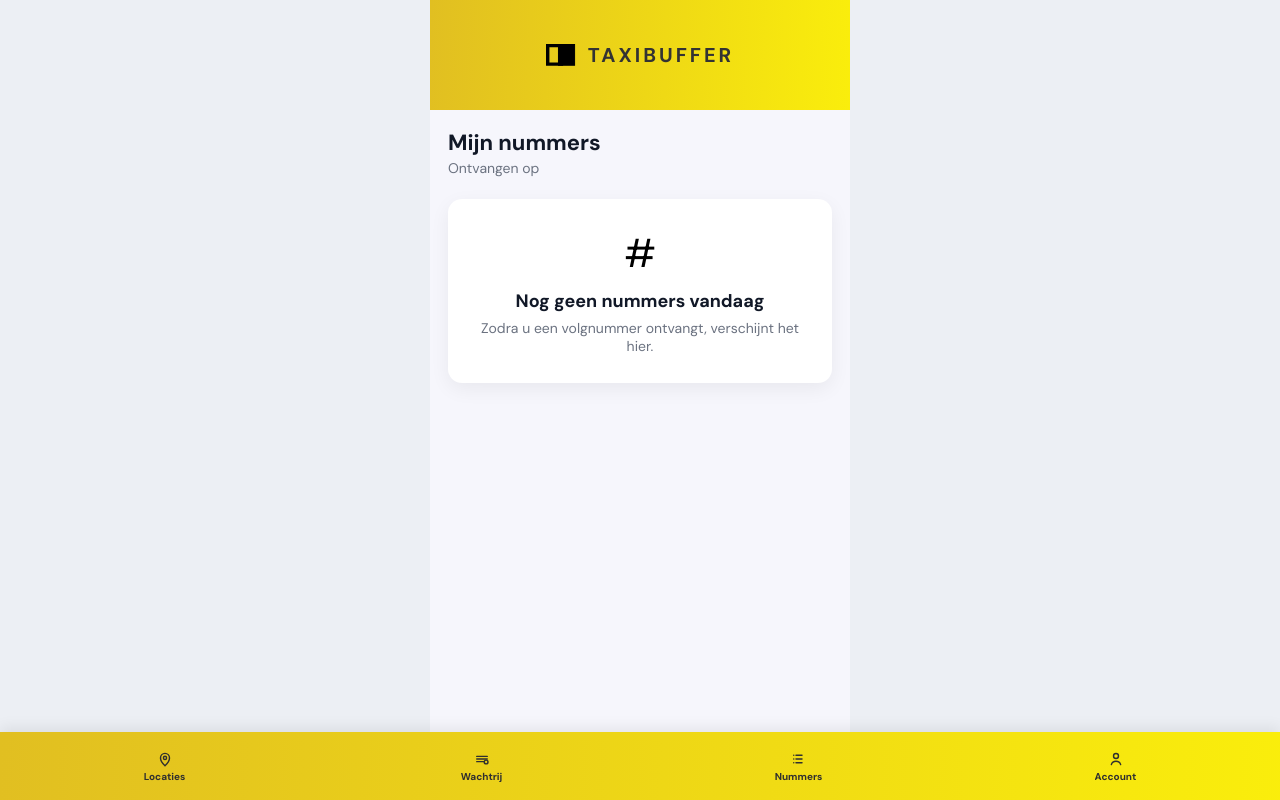
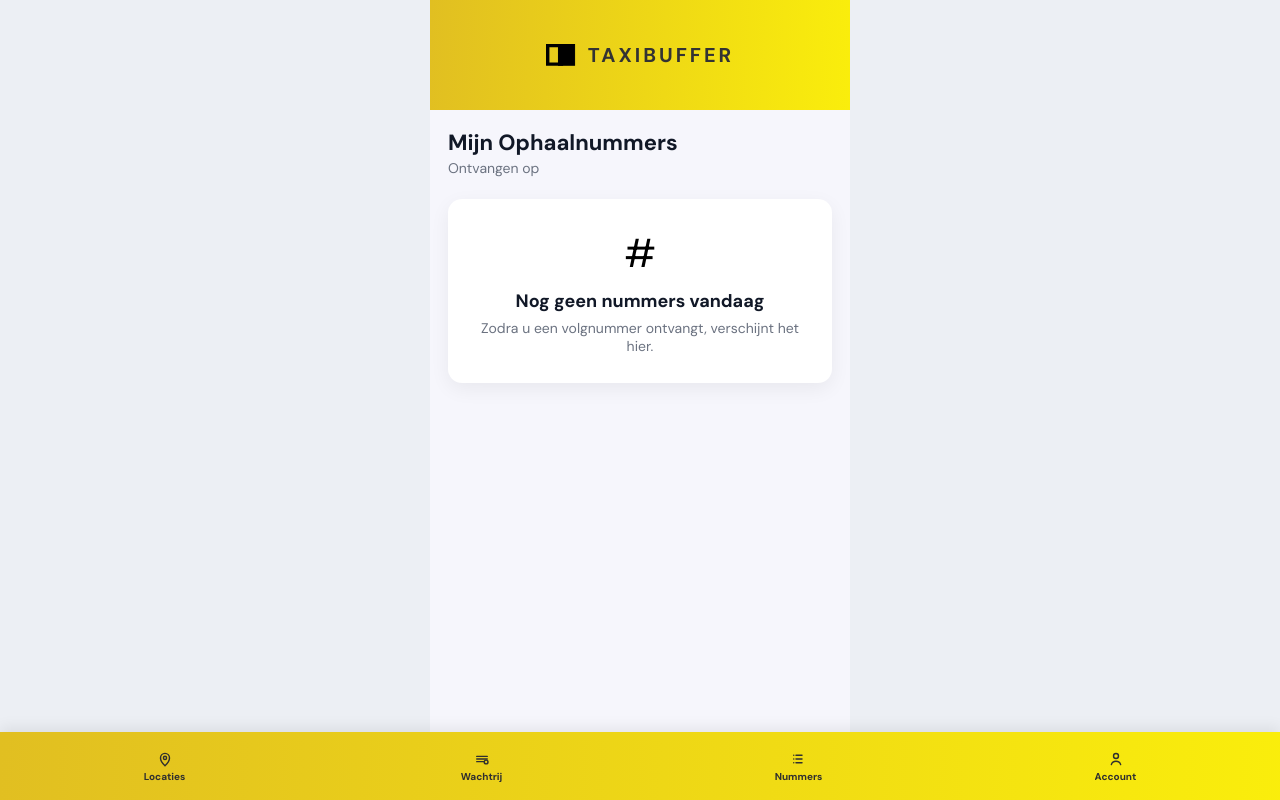
Before and after one commit to SineNomine998/taxibuffer, a Django app: template queueing/templates/queueing/sequence_history.html in a window 1280 px wide. Run offline with Django 5.2, Linux system fonts and the light colour scheme; the template is opened without the code that fills it, so the values that code supplies are empty; some libraries are stand-ins or nearby versions.

Commit message:
Change the title of the Nummers page to Ophaalnummers inside the page

```diff
--- a/queueing/templates/queueing/sequence_history.html
+++ b/queueing/templates/queueing/sequence_history.html
@@ -218,7 +218,7 @@
 
     <main class="content">
       <section>
-        <div class="page-title">Mijn nummers</div>
+        <div class="page-title">Mijn Ophaalnummers</div>
         <div class="page-subtitle">Ontvangen op {{ today_date }}</div>
       </section>
 
--- a/taxibuffer/settings.py
+++ b/taxibuffer/settings.py
@@ -27,7 +27,7 @@ STATIC_ROOT = BASE_DIR / 'staticfiles'
 SECRET_KEY = config("SECRET_KEY")
 
 # SECURITY WARNING: don't run with debug turned on in production!
-DEBUG = True
+DEBUG = False
 
 UNDER_CONSTRUCTION = False
 
```
